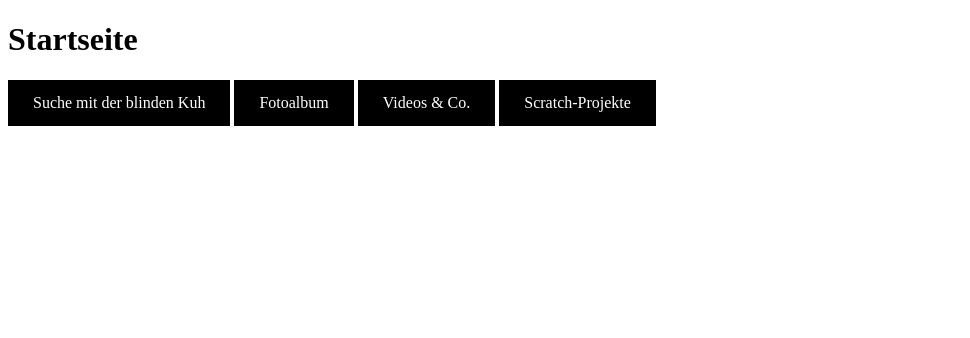
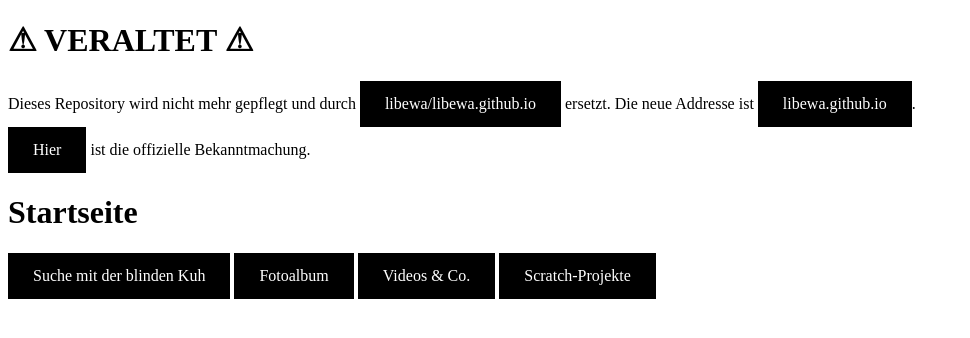
Before and after one commit to libewa/www, a plain HTML site: page index.html in a window 1280 px wide. Shown: the whole page, without its empty margins (0-970 px from the left). Drawn offline with Linux system fonts and the light colour scheme.

Commit message:
added a "Deprecated" description (#4)
* Update README.md

* Update index.html

```diff
--- a/index.html
+++ b/index.html
@@ -17,6 +17,11 @@
 	</style>
 </head>
 <body>
+	<div id="header">
+		<h1>⚠ VERALTET ⚠</h1>
+		Dieses Repository wird nicht mehr gepflegt und durch <a href="https://www.github.om/libewa/libewa.github.io">libewa/libewa.github.io</a> ersetzt. Die neue Addresse ist <a href="https://www.libewa.github.io">libewa.github.io</a>. <br>
+		<a href="https://github.com/libewa/www/issues/3" hreflang="en_US">Hier</a> ist die offizielle Bekanntmachung.
+	</div>
 	<h1>Startseite</h1>
 	<a href="search.html">Suche mit der blinden Kuh</a>
 	<a href="photos/index.html">Fotoalbum</a>
```
Also changed, not shown: 1 other file.
